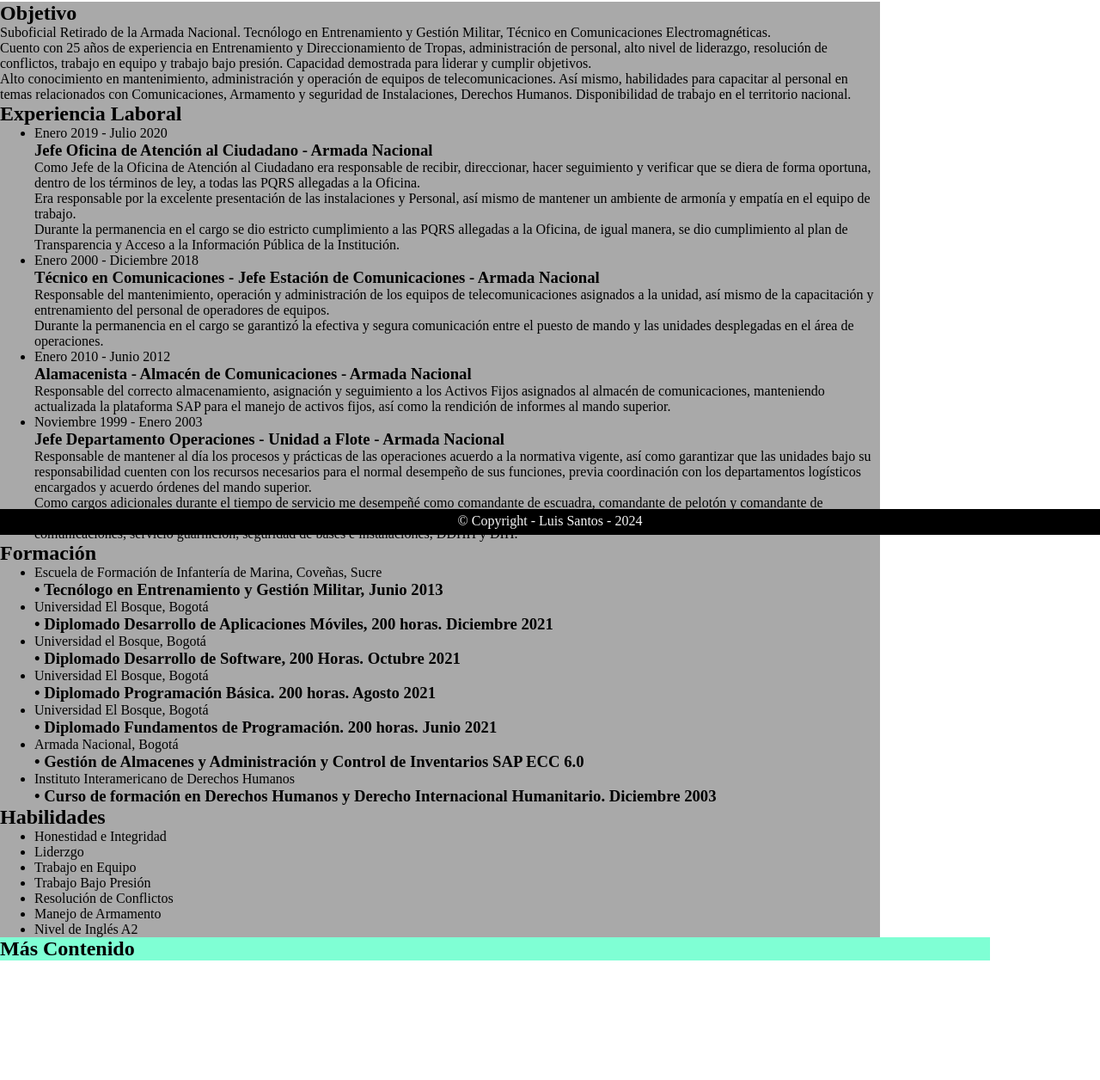
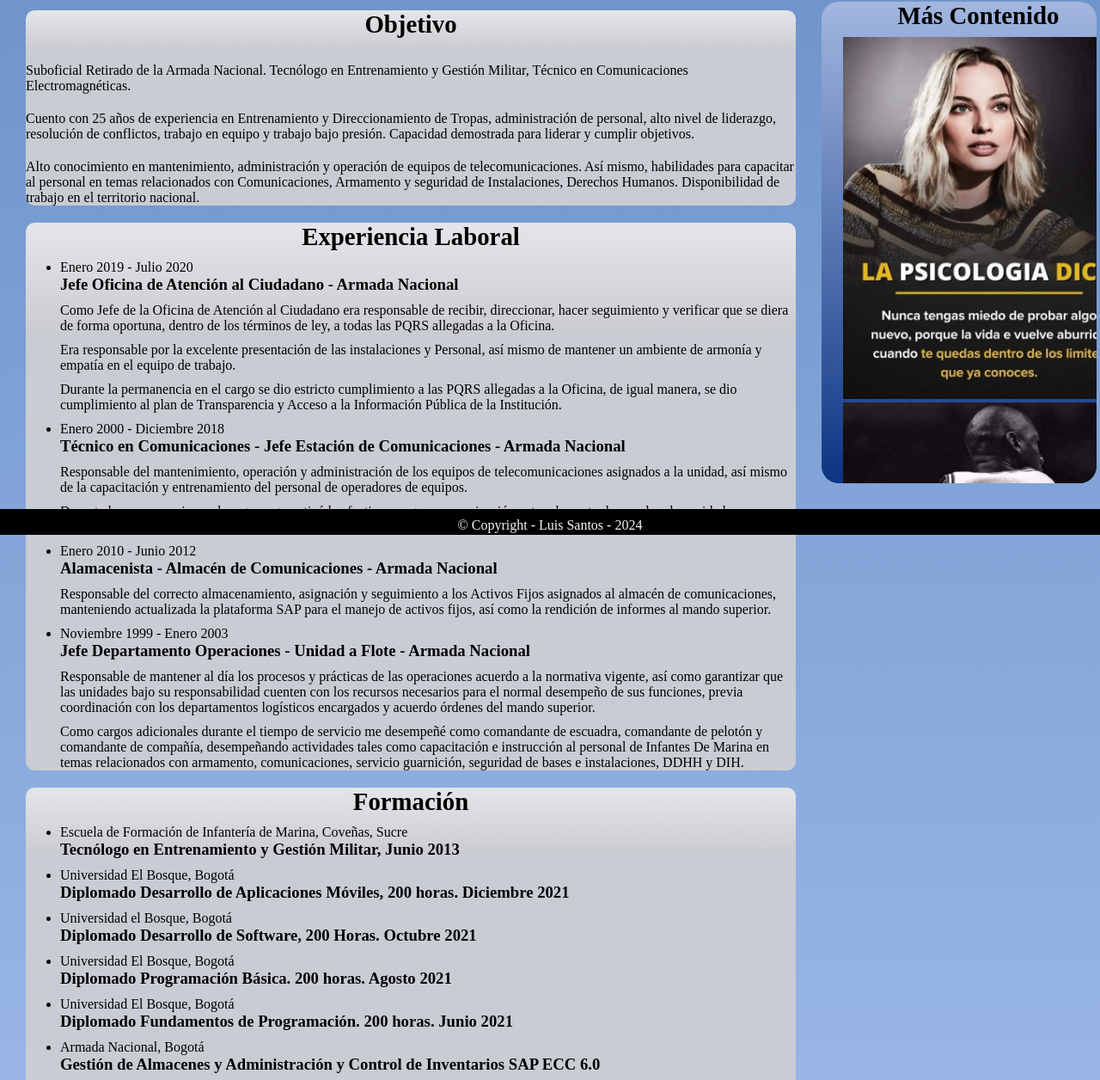
Before and after one commit to lasaro069/hoja_vida, a plain HTML site: page index.html in a window 1280 px wide. Shown: the part 178-1434 px from the top of the page at 86% size. Before the commit the page ends 1295 px from the top, so only its background shows below. Drawn offline with Linux system fonts and the light colour scheme.

Commit message:
se agregan los cambios realizados al aside

```diff
--- a/css/estilos.css
+++ b/css/estilos.css
@@ -3,10 +3,21 @@
 }
 
 body{
+    background-image: linear-gradient(to top, #a3bded 0%, #6991c7 100%);
+/*
+    background: linear-gradient(to bottom, rgba(255,255,255,0.15) 0%, rgba(0,0,0,0.15) 100%), radial-gradient(at top center, rgba(255,255,255,0.40) 0%, rgba(0,0,0,0.40) 120%) #989898;
+ background-blend-mode: multiply,multiply;
+*/
+    display: grid;
+    grid-template-columns: 70% 25%;
 }
 
 header {
+    background-color: black;
+
+
     background-image: linear-gradient(to top, #a3bded 0%, #6991c7 100%);
+
     display: grid;
     grid-template-areas:
         "otro texto texto texto imagen"
@@ -14,29 +25,29 @@ header {
     font-size: 1.5rem;
     position: fixed;
     width: 100%;
-    top: 0;
+    height:160px;
 }
 
 .header {
 }
 
 .texto{
+    height: 120px;
     grid-area: texto;
-    padding-top: 10px;
 }
 
 .img {
     grid-area: imagen;
-    padding-top: 10px
+    padding-top: 10px;
 }
 
 .navegacion{
     position:relative;
     grid-area: navegacion;
+    text-align: end;
 }
 
 nav{
-    position: absolute;
 }
 
 nav li{
@@ -44,15 +55,66 @@ nav li{
     margin: 0 20px 0 20px;
 }
 
+a{
+    color: aliceblue;
+    text-decoration: none
+
+}
+
 main{
-    background-color: darkgray;
-    margin-top: 180px;
-    width: 80%;
+    margin: 180px 30px 40px;
+    margin-top: 190px;
+    width: 100%;
+    margin-left: 30px;
+    display: grid;
+    grid-row-gap: 20px
+}
+
+.contenido{
+    background: #C9CCD3;
+ background-image: linear-gradient(-180deg, rgba(255,255,255,0.50) 0%, rgba(0,0,0,0.50) 100%);
+ background-blend-mode: lighten;border-radius: 10px;
+}
+
+.objetivo{
+    display: grid;
+    grid-row-gap: 10px;
+}
+
+h2{
+    text-align: center;
+    font-size: 1.8rem;
+    margin-bottom: 8px;
+}
+
+h3{
+}
+
+li{
+    margin-top: 10px;
+}
+
+p{
+    margin: 10px 0 0;
 }
 
 aside{
-    background-color: aquamarine;
-    width: 90%;
+    background-image: linear-gradient(to top, #0c3483 0%, #a2b6df 100%, #6b8cce 100%, #a2b6df 100%);
+    margin-top: 180px;
+    width: 100%;
+    height: 70vh;
+    margin-left: 60px;
+    border-radius: 20px;
+    display: grid;
+    overflow: auto
+
+}
+
+.imagenes{
+    margin-left: 25px;
+}
+
+.imagen1{
 }
 
 
@@ -71,5 +133,5 @@ footer{
 }
 
 .text-footer{
-    padding-top: 5px;
+    padding-bottom: 5px;
 }
--- a/index.html
+++ b/index.html
@@ -4,7 +4,25 @@
     <meta charset="UTF-8">
     <meta http-equiv="X-UA-Compatible" content="chrome">
     <meta name="description" content="Hoja de Vida Luis Santos">
+    <link rel="apple-touch-icon" sizes="57x57" href="/multimedia/favicon/apple-icon-57x57.png">
+    <link rel="apple-touch-icon" sizes="60x60" href="/multimedia/favicon/apple-icon-60x60.png">
+    <link rel="apple-touch-icon" sizes="72x72" href="/multimedia/favicon/apple-icon-72x72.png">
+    <link rel="apple-touch-icon" sizes="76x76" href="/multimedia/favicon/apple-icon-76x76.png">
+    <link rel="apple-touch-icon" sizes="114x114" href="/multimedia/favicon/apple-icon-114x114.png">
+    <link rel="apple-touch-icon" sizes="120x120" href="/multimedia/favicon/apple-icon-120x120.png">
+    <link rel="apple-touch-icon" sizes="144x144" href="/multimedia/favicon/apple-icon-144x144.png">
+    <link rel="apple-touch-icon" sizes="152x152" href="/multimedia/favicon/apple-icon-152x152.png">
+    <link rel="apple-touch-icon" sizes="180x180" href="/multimedia/favicon/apple-icon-180x180.png">
+    <link rel="icon" type="image/png" sizes="192x192"  href="/multimedia/favicon/android-icon-192x192.png">
+    <link rel="icon" type="image/png" sizes="32x32" href="/multimedia/favicon/favicon-32x32.png">
+    <link rel="icon" type="image/png" sizes="96x96" href="/multimedia/favicon/favicon-96x96.png">
+    <link rel="icon" type="image/png" sizes="16x16" href="/multimedia/favicon/favicon-16x16.png">
+    <link rel="manifest" href="/multimedia/favicon/manifest.json">
+    <meta name="msapplication-TileColor" content="#ffffff">
+    <meta name="msapplication-TileImage" content="/ms-icon-144x144.png">
+    <meta name="theme-color" content="#ffffff">
     <meta name="viewport" content="width=device-width, initial-scale=1.0">
+<!--    <link rel="stylesheet" href="/css/reset.css">-->
     <link rel="stylesheet" href="/css/estilos.css">
     <title>Hoja de Vida</title>
 </head>
@@ -13,7 +31,7 @@
     <header>
         <div class="header texto">
             <p>Suboficial Retirado - Armada Nacional</p>
-            <h2>Luis Antonio Santos Rodríguez</h2>
+            <h1>Luis Antonio Santos Rodríguez</h1>
             <p>Carrera 21A # 76B-31 - Barrancabermeja-Santander - 3106324241 - lasaro069@gmail.com</p>
         </div>
         <div class="header img">
@@ -36,15 +54,15 @@
 
     <main>
 
-        <div class="objetivo">
-            <h2>Objetivo</h2>
+        <div class="contenido objetivo">
+            <h2 class="titulo">Objetivo</h2>
             <p>Suboficial Retirado de la Armada Nacional. Tecnólogo en Entrenamiento y Gestión Militar, Técnico en Comunicaciones Electromagnéticas.</p>
             <p>Cuento con 25 años de experiencia en Entrenamiento y Direccionamiento de Tropas, administración de personal, alto nivel de liderazgo, resolución de conflictos, trabajo en equipo y trabajo bajo presión. Capacidad demostrada para liderar y cumplir objetivos. </p>
             <p>Alto conocimiento en mantenimiento, administración y operación de equipos de telecomunicaciones. Así mismo, habilidades para capacitar al personal en temas relacionados con Comunicaciones, Armamento y seguridad de Instalaciones, Derechos Humanos. Disponibilidad de trabajo en el territorio nacional.</p>
 
         </div>
 
-        <div class="experiencia-laboral">
+        <div class="contenido experiencia-laboral">
             <h2>Experiencia Laboral</h2>
             <ul>
                 <li>
@@ -74,41 +92,41 @@
             </ul>
         </div>
 
-        <div class="formacion">
+        <div class="contenido formacion">
             <h2>Formación</h2>
             <ul>
                 <li>
                     <p>Escuela de Formación de Infantería de Marina, Coveñas, Sucre</p>
-                    <h3>•	Tecnólogo en Entrenamiento y Gestión Militar, Junio 2013</h3>
+                    <h3>Tecnólogo en Entrenamiento y Gestión Militar, Junio 2013</h3>
                 </li>
                 <li>
                     <p>Universidad El Bosque, Bogotá</p>
-                    <h3>•	Diplomado Desarrollo de Aplicaciones Móviles, 200 horas. Diciembre 2021</h3>
+                    <h3>Diplomado Desarrollo de Aplicaciones Móviles, 200 horas. Diciembre 2021</h3>
                 </li>
                 <li>
                     <p>Universidad el Bosque, Bogotá</p>
-                    <h3>•	Diplomado Desarrollo de Software, 200 Horas. Octubre 2021</h3>
+                    <h3>Diplomado Desarrollo de Software, 200 Horas. Octubre 2021</h3>
                 </li>
                 <li>
                     <p>Universidad El Bosque, Bogotá</p>
-                    <h3>•	Diplomado Programación Básica. 200 horas. Agosto 2021</h3>
+                    <h3>Diplomado Programación Básica. 200 horas. Agosto 2021</h3>
                 </li>
                 <li>
                     <p>Universidad El Bosque, Bogotá</p>
-                    <h3>•	Diplomado Fundamentos de Programación. 200 horas. Junio 2021</h3>
+                    <h3>Diplomado Fundamentos de Programación. 200 horas. Junio 2021</h3>
                 </li>
                 <li>
                     <p>Armada Nacional, Bogotá</p>
-                    <h3>•	Gestión de Almacenes y Administración y Control de Inventarios SAP ECC 6.0</h3>
+                    <h3>Gestión de Almacenes y Administración y Control de Inventarios SAP ECC 6.0</h3>
                 </li>
                 <li>
                     <p>Instituto Interamericano de Derechos Humanos</p>
-                    <h3>•	Curso de formación en Derechos Humanos y Derecho Internacional Humanitario. Diciembre 2003</h3>
+                    <h3>Curso de formación en Derechos Humanos y Derecho Internacional Humanitario. Diciembre 2003</h3>
                 </li>
             </ul>
         </div>
 
-        <div class="habilidades">
+        <div class="contenido habilidades">
             <h2>Habilidades</h2>
             <ul>
                 <li>Honestidad e Integridad</li>
@@ -126,7 +144,32 @@
 
     <aside class="aside">
 
-       <h1>Más Contenido</h1>
+       <h2>Más Contenido</h2>
+       <div class="imagenes imagen1">
+           <img src="/multimedia/img/frases1.jpg" width="340px" alt="">
+       </div>
+       <div class="imagenes imagen2">
+           <img src="/multimedia/img/frases2.jpg" width="340px" alt="">
+       </div>
+       <div class="imagenes imagen3">
+           <img src="/multimedia/img/frases3.jpg" width="340px" alt="">
+       </div>
+       <div class="imagenes imagen4">
+           <img src="/multimedia/img/frases4.jpg" width="340px" alt="">
+       </div>
+       <div class="imagenes imagen5">
+           <img src="/multimedia/img/frases5.jpg" width="340px" alt="">
+       </div>
+       <div class="imagenes imagen6">
+           <img src="/multimedia/img/frases6.jpg" width="340px" alt="">
+       </div>
+       <div class="imagenes imagen7">
+           <img src="/multimedia/img/frases7.jpg" width="340px" alt="">
+       </div>
+       <div class="imagenes imagen8">
+           <img src="/multimedia/img/frases8.jpg" width="340px" alt="">
+       </div>
+
 
     </aside>
 
```
